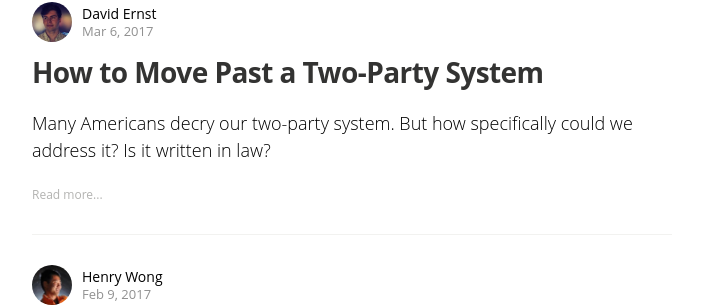
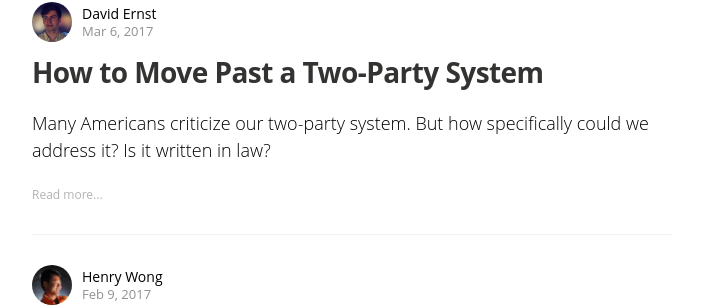
Before and after one commit to voteliquid/blog, a Jekyll site: the page built from index.html, in a window 1280 px wide and 900 px high, scrolled down 3282 px. Shown: the part 149-456 px from the top of the window, without its empty margins (288-991 px from the left). Built offline with Jekyll 4.4.1, drawn with Linux system fonts in a browser that asks for light colours; nearby versions of some CDN libraries; some web fonts are replaced; the list of posts is cut into pages by our own code.

Commit message:
Remove unnecessary external links

```diff
--- a/_posts/2017-03-06-how-to-move-past-two-parties.md
+++ b/_posts/2017-03-06-how-to-move-past-two-parties.md
@@ -1,10 +1,9 @@
 ---
 layout: post
 title: "How to Move Past a Two-Party System"
-subtitle: ""
 author: davidernst
 date: 2017-03-06
-excerpt: "Many Americans decry our two-party system. But how specifically could we address it? Is it written in law?"
+excerpt: "Many Americans criticize our two-party system. But how specifically could we address it? Is it written in law?"
 ---
 
 > "There is nothing which I dread so much as a division of the republic into two great parties, each arranged under its leader, and concerting measures in opposition to each other. This, in my humble apprehension, is to be dreaded as the greatest political evil under our Constitution."
@@ -19,7 +18,7 @@
 
 Consider that even if a candidate only gets 51% of their district's vote, they still win. Now they speak for the whole district, including those who didn't vote for them.
 
-This leads to extra high-stakes elections. You either win and get it all, or you lose and go home with nothing. No wonder campaigns can become so nasty ([even when they're supposed to be on the same team](http://www.sfexaminer.com/brutal-election-warfare-scott-wiener-jane-kim-champion-meaningful-campaign-finance-reform/)). No wonder politicians [take money](https://www.opensecrets.org/) from groups they'd otherwise not owe favors.
+This leads to extra high-stakes elections. You either win and get it all, or you lose and go home with nothing. No wonder campaigns can become so nasty ([even when they're supposed to be on the same team](http://www.sfexaminer.com/brutal-election-warfare-scott-wiener-jane-kim-champion-meaningful-campaign-finance-reform/)). No wonder politicians take money from groups they'd otherwise not owe favors.
 
 And it's this systemic pressure that entrenches a two-party [duopoly](/assets/article_images/2017-03-06-how-to-move-past-two-parties/duopoly.gif).
 
```
